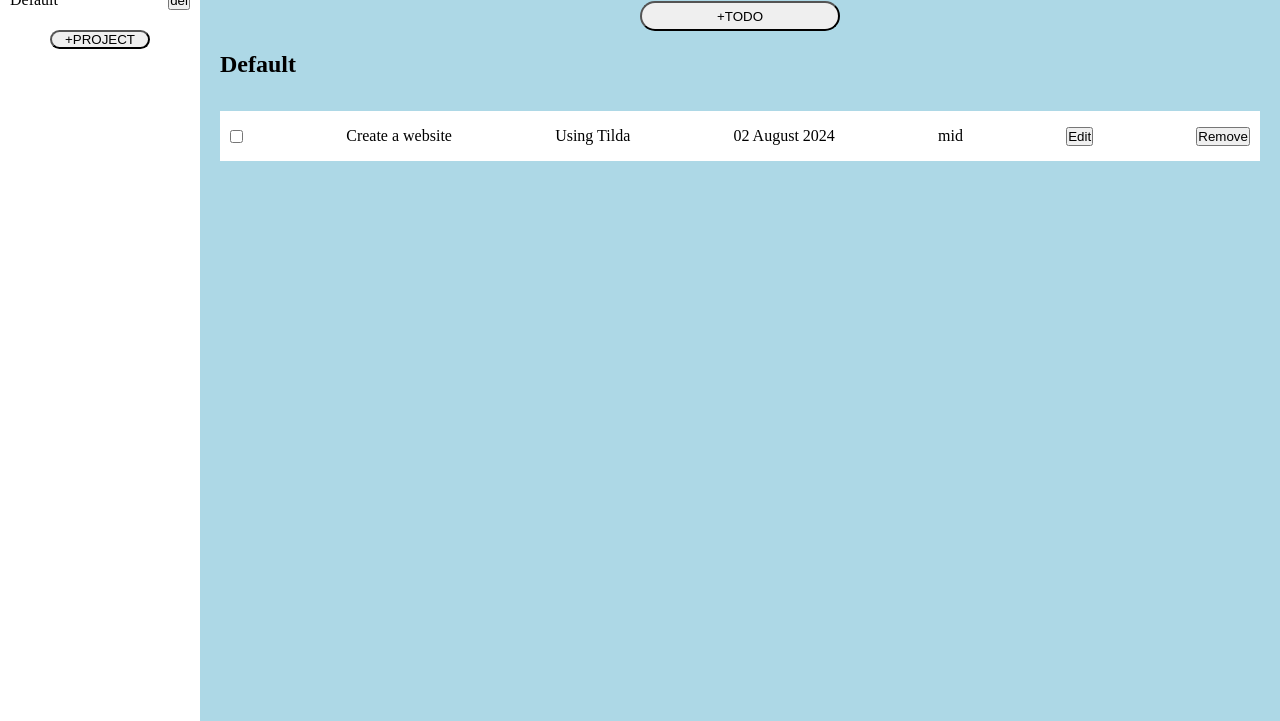
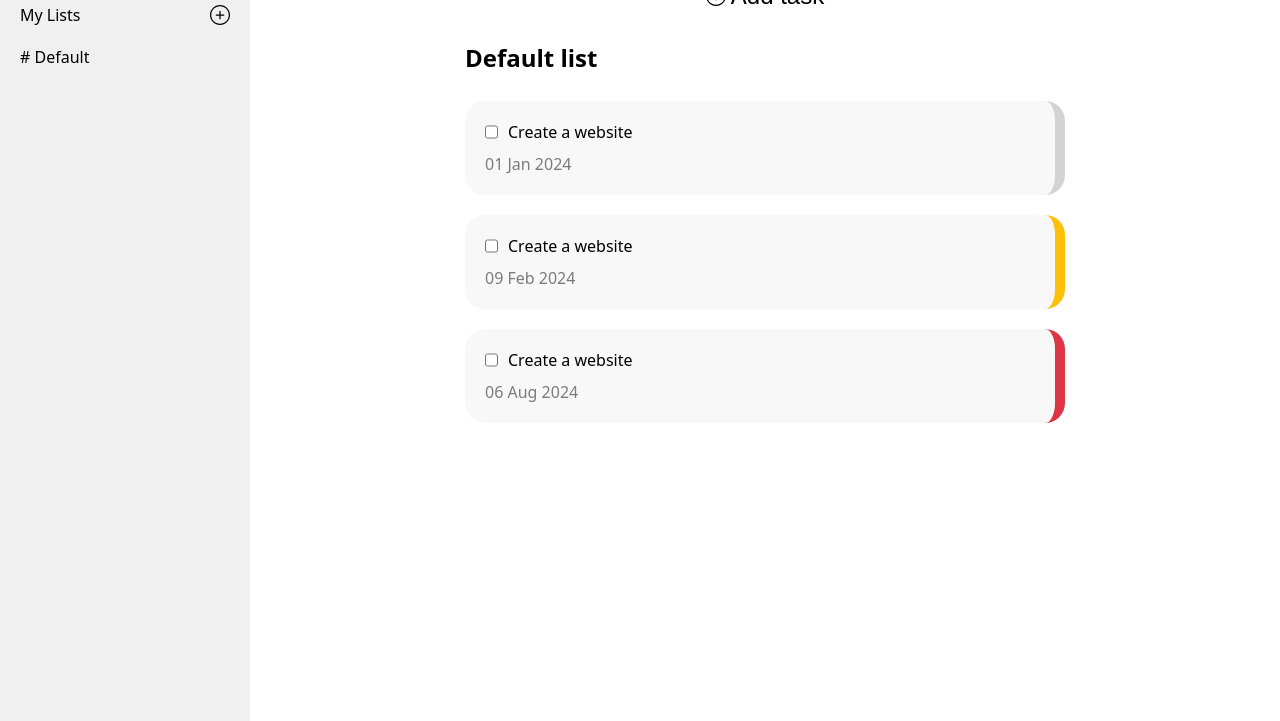
Before and after one commit to danvitu/todo-app-top, a website built with webpack: page src/index.html in a window 1280 px wide. Shown: the part 79-800 px from the top of the page. Built offline with nearby package versions, Linux system fonts and the light colour scheme.

Commit message:
Fix bugs and style all app

```diff
--- a/src/createProject.js
+++ b/src/createProject.js
@@ -1,3 +1,5 @@
+import { saveToStorage } from "./localStorage";
+
 const Projects = [];
 
 function createNewList(list) {
@@ -8,6 +10,7 @@ function createNewList(list) {
 
 function addListToProjects(list) {
   Projects.push(list);
+  saveToStorage(Projects);
 }
 
 export { Projects, createNewList, addListToProjects }
--- a/src/createTodo.js
+++ b/src/createTodo.js
@@ -1,11 +1,12 @@
 import { Projects } from "./createProject";
 import { format } from "date-fns";
+import { saveToStorage } from "./localStorage";
 
 function createNewTodo (title, desc, dueDate, priority, list) {
   const complete = false;
   return {title,
           desc,
-          dueDate: format(new Date(dueDate), 'dd LLLL yyyy'),
+          dueDate: format(new Date(dueDate), 'dd LLL yyyy'),
           priority,
           list,
           complete}
@@ -17,15 +18,11 @@ function addTodoToList (todo) {
       list.todos.push(todo);
     }
   });
-  console.log(Projects);
-}
-
-function editTodo (todo) {
-  todo.title = 'New Title';
+  saveToStorage(Projects);
 }
 
 function changeCompleteStatus (todo) {
   todo.complete = !todo.complete;
 }
 
-export { createNewTodo, addTodoToList, editTodo, changeCompleteStatus}
+export { createNewTodo, addTodoToList, changeCompleteStatus}
--- a/src/displayController.js
+++ b/src/displayController.js
@@ -1,5 +1,7 @@
 import { Projects } from "./createProject";
-import { editTodo, changeCompleteStatus } from "./createTodo";
+import { changeCompleteStatus } from "./createTodo";
+import DelIcon from "./icons/delete-1487-svgrepo-com.svg";
+import { saveToStorage } from "./localStorage";
 
 function displayProjects() {
   const projectsList = document.querySelector('.projects');
@@ -12,7 +14,7 @@ function displayProjects() {
 
     const projectName = document.createElement('div');
     projectName.classList.toggle('project-name');
-    projectName.textContent = list.name;
+    projectName.textContent = `# ${list.name}`;
     projectContainer.appendChild(projectName);
 
     projectName.addEventListener('click', () => {
@@ -20,12 +22,19 @@ function displayProjects() {
     });
 
     const projectRemoveButton = document.createElement('button');
-    projectRemoveButton.textContent = 'del';
+    projectRemoveButton.classList.toggle('project-remove-button');
     projectContainer.appendChild(projectRemoveButton);
-
+    const deleteIcon = new Image();
+    deleteIcon.src = DelIcon;
+    deleteIcon.setAttribute('height', '20px');
+    if (list.name !== 'Default') {
+    projectRemoveButton.appendChild(deleteIcon);
+    }
     projectRemoveButton.addEventListener('click', () => {
       Projects.splice(projectContainer.dataset.index, 1);
       displayProjects();
+      displayTodos(Projects[0]);
+      saveToStorage(Projects);
     })
 
     projectsList.appendChild(projectContainer);
@@ -37,13 +46,23 @@ function displayTodos(list) {
   todos.textContent = '';
   const projectName = document.createElement('h2');
   projectName.classList.toggle('project-name');
-  projectName.textContent = list.name;
+  projectName.textContent = `${list.name} list`;
   todos.appendChild(projectName);
+  const itemsContainer = document.createElement('div');
+  itemsContainer.classList.toggle('items-container');
+  todos.appendChild(itemsContainer);
 
   list.todos.forEach((todoItem) => {
     const todo = document.createElement('div');
     todo.classList.toggle('todo-item');
     todo.setAttribute('data-index', list.todos.indexOf(todoItem));
+    const todoContainerForTitle = document.createElement('div');
+    const todoContainerForOthers = document.createElement('div');
+    todoContainerForTitle.classList.toggle('todo-cont-title');
+    todoContainerForOthers.classList.toggle('todo-cont-others');
+
+    const todoCompleteAndTitle = document.createElement('div');
+    todoCompleteAndTitle.classList.toggle('todo-complete-title');
 
     const todoComplete = document.createElement('input');
     todoComplete.setAttribute('type', 'checkbox');
@@ -51,59 +70,79 @@ function displayTodos(list) {
       todo.classList.toggle('completed');
       todoComplete.setAttribute('checked', 'checked');
     }
-    todo.appendChild(todoComplete);
+    todoCompleteAndTitle.appendChild(todoComplete);
 
-    todoComplete.addEventListener('change', () => {
+    todoComplete.addEventListener('click', (e) => {
       changeCompleteStatus(todoItem);
       if (todoItem.complete) {
         todo.classList.toggle('completed');
       } else {
         todo.classList.remove('completed');
       }
-      console.log(todoItem);
+      e.stopImmediatePropagation()
     });
 
     const todoTitle = document.createElement('p');
     todoTitle.textContent = todoItem.title;
-    todo.appendChild(todoTitle);
+    todoCompleteAndTitle.appendChild(todoTitle);
+
+    todoContainerForTitle.appendChild(todoCompleteAndTitle);
+
+    const todoDate = document.createElement('p');
+    todoDate.classList.toggle('todo-date');
+    todoDate.textContent = todoItem.dueDate;
+    todoContainerForTitle.appendChild(todoDate);
 
     const todoDesc = document.createElement('p');
+    todoDesc.classList.toggle('todo-desc');
     todoDesc.textContent = todoItem.desc;
-    todo.appendChild(todoDesc);
-
-    const todoDate = document.createElement('p');
-    todoDate.textContent = todoItem.dueDate;
-    todo.appendChild(todoDate);
+    todoContainerForOthers.appendChild(todoDesc);
 
     const todoPriority = document.createElement('p');
     todoPriority.textContent = todoItem.priority;
-    todo.appendChild(todoPriority);
+    todoPriority.classList.toggle('priority');
+    switch (todoItem.priority) {
+      case 'low':
+        todoPriority.classList.toggle('low-priority');
+        todo.classList.toggle('todo-low-priority');
+        break;
+      case 'medium':
+        todoPriority.classList.toggle('mid-priority');
+        todo.classList.toggle('todo-mid-priority');
+        break;
+      case 'high':
+        todoPriority.classList.toggle('high-priority');
+        todo.classList.toggle('todo-high-priority');
+        break;
+    }
+    todoContainerForOthers.appendChild(todoPriority);
 
-    // Add edit Todo button
-
-    const todoEditButton = document.createElement('button');
-    todoEditButton.classList.toggle('btn-edit-todo');
-    todoEditButton.textContent = 'Edit';
-    todo.appendChild(todoEditButton);
-
-    todoEditButton.addEventListener('click', () => {
-      editTodo(todoItem);
-      displayTodos(list);
-    });
 
     // Add remove Todo button
 
     const todoRemoveButton = document.createElement('button');
     todoRemoveButton.classList.toggle('btn-remove-todo');
-    todoRemoveButton.textContent = 'Remove';
-    todo.appendChild(todoRemoveButton);
+    const deleteIcon = new Image();
+    deleteIcon.src = DelIcon;
+    deleteIcon.setAttribute('height', '20px');
+    todoRemoveButton.appendChild(deleteIcon);
+    todoContainerForOthers.appendChild(todoRemoveButton);
 
     todoRemoveButton.addEventListener('click', () => {
       list.todos.splice(todo.dataset.index, 1);
       displayTodos(list);
     });
 
-    todos.appendChild(todo);
+    todo.appendChild(todoContainerForTitle);
+    todo.addEventListener('click', () => {
+      if (!todo.contains(todoContainerForOthers)) {
+      todo.appendChild(todoContainerForOthers);
+      } else {
+      todo.removeChild(todoContainerForOthers);
+      }
+    });
+
+    itemsContainer.appendChild(todo);
   })
 }
 
--- a/src/index.html
+++ b/src/index.html
@@ -8,40 +8,47 @@
 <body>
   <dialog class="new-todo-dialog">
     <form method="dialog" class="add-form" id="addform">
-      <label for="title">Todo Title</label>
-      <input type="text" name="title" id="title" required>
-      <label for="description">Todo Desc</label>
-      <input type="text" name="description" id="description">
+      <div class="form-content">
+        <label for="title">Todo</label>
+        <input type="text" name="title" id="title" maxlength="80" required>
+        <label for="description">Description</label>
+        <input type="text" name="description" id="description" maxlength="80">
         <label for="dueDate">Due Date</label>
         <input type="date" name="dueDate" id="dueDate" required>
-      <label for="priority">Priority</label>
+        <label for="priority">Choose priority</label>
         <select name="priority" id="priority">
           <option value="low">Low</option>
-        <option value="mid">Mid</option>
+          <option value="medium">Medium</option>
           <option value="high">High</option>
         </select>
-      <label for="list">List</label>
+        <label for="list">Choose list</label>
         <select name="list" id="list">
         </select>
+      </div>
+      <div class="modal-buttons">
         <button class="add-button" autofocus>Add To Do</button>
-      <button type="button" class="close-modal">Close</button>
+        <button type="button" class="close-modal">Cancel</button>
+      </div>
     </form>
   </dialog>
   <div class="container">
-    <div class="header">
+    <div class="sidebar">
+      <div class="menu">
         <div class="logo">
           <h1>ToDo App</h1>
         </div>
+        <div class="projects-header">
+          <p>My Lists</p>
+          <button class="btn-new-project-modal"></button>
         </div>
-    <div class="sidebar">
-      <div class="menu">
         <div class="projects">
         </div>
-        <button class="btn-new-project-modal">+PROJECT</button>
       </div>
     </div>
     <div class="main">
-      <button class="btn-new-todo-modal">+TODO</button>
+      <button class="btn-new-todo-modal">
+        <p class="add-task-text-button">Add task</p>
+      </button>
       <div class="todos">
       </div>
     </div>
--- a/src/index.js
+++ b/src/index.js
@@ -2,18 +2,33 @@ import './style.css';
 import { displayProjects, displayTodos } from './displayController';
 import { initializeTodoModal, addTodoModal, addProjectModal } from './popups';
 import { createNewTodo, addTodoToList } from './createTodo';
-import { createNewList, addListToProjects } from './createProject';
+import { Projects, createNewList, addListToProjects, loadProjectsFromLocalStorage } from './createProject';
+import { loadFromStorage } from './localStorage';
 
-// Create default Project
 const defList = createNewList('Default');
 addListToProjects(defList);
 
-// Test Todo
-const newTodo = createNewTodo('Create a website', 'Using Tilda', '2024 8 2', 'mid', 'Default');
+const newTodo = createNewTodo('Create a website', 'Using Tilda', '2024 1 1', 'low', 'Default');
+const newTodo2 = createNewTodo('Create a website', 'Using JavaScript', '2024 2 9', 'medium', 'Default');
+const newTodo3 = createNewTodo('Create a website', 'Using React', '2024 8 6', 'high', 'Default');
 addTodoToList(newTodo);
+addTodoToList(newTodo2);
+addTodoToList(newTodo3);
 
+displayProjects();
 displayTodos(defList);
-displayProjects();
 addProjectModal();
 initializeTodoModal();
 addTodoModal();
+
+// const fromStorage = loadFromStorage();
+// console.log(fromStorage);
+
+// fromStorage.forEach(list => {
+//   addListToProjects(createNewList(list.name));
+//   displayProjects();
+//   list.todos.forEach(todo => {
+//     addTodoToList(createNewTodo(todo.title, todo.desc, todo.dueDate, todo.priority, todo.list));
+//     displayTodos(list);
+//   })
+// });
--- /dev/null
+++ b/src/localStorage.js
@@ -0,0 +1,9 @@
+function saveToStorage(projects) {
+  localStorage.setItem('projects', JSON.stringify(projects));
+}
+
+function loadFromStorage() {
+  return JSON.parse(localStorage.getItem('projects'));
+}
+
+export {saveToStorage, loadFromStorage}
--- a/src/popups.js
+++ b/src/popups.js
@@ -1,25 +1,38 @@
 import { createNewTodo, addTodoToList } from "./createTodo";
 import { Projects, createNewList, addListToProjects } from "./createProject";
 import { displayProjects, displayTodos } from "./displayController";
+import Icon from './icons/plus-circle-svgrepo-com.svg';
+
+function createPlusIcon() {
+  const plusIcon = new Image();
+  plusIcon.src = Icon;
+  plusIcon.setAttribute('height', '20px');
+  return plusIcon;
+}
 
 function addProjectModal() {
   const addNewProjectModal = document.querySelector('.btn-new-project-modal');
+  addNewProjectModal.appendChild(createPlusIcon());
   addNewProjectModal.addEventListener('click', () => {
     let propmtInput = prompt('Enter new Project name');
-    if (propmtInput === null || propmtInput === '') {
+    if (propmtInput === '') {
       alert('Project should have name');
+      return
+    }
+    if (propmtInput === null) {
       return
     }
     const newList = createNewList(propmtInput);
     addListToProjects(newList);
     displayProjects();
-    console.log(Projects);
   });
 }
 
 function initializeTodoModal() {
   const openTodoModal = document.querySelector('.new-todo-dialog');
   const addNewTodoButton = document.querySelector('.btn-new-todo-modal');
+  const addTaskButtonText = document.querySelector('.add-task-text-button');
+  addNewTodoButton.insertBefore(createPlusIcon(), addTaskButtonText);
   addNewTodoButton.addEventListener('click', () => {
     openTodoModal.showModal();
     refreshModalLists();
--- a/src/style.css
+++ b/src/style.css
@@ -4,43 +4,35 @@
   margin: 0;
 }
 
-.logo {
-  display: flex;
-  align-items: center;
-  justify-content: center;
-  color: #111111;
+body {
+  font-family: system-ui, "Segoe UI", Roboto, Helvetica, Arial, sans-serif, "Apple Color Emoji", "Segoe UI Emoji", "Segoe UI Symbol";
 }
 
 .container {
   display: grid;
-  grid-template-rows: 60px 1fr;
-  grid-template-columns: 200px 1fr;
+  grid-template-columns: 250px 1fr;
+  grid-template-rows: 1fr;
   height: 100vh;
 }
 
-.header {
-  grid-column: 1 / 3;
-
-  border-bottom: 3px solid black;
-  display: flex;
-  padding-left: 10px;
+.sidebar {
+  grid-column: 1 / 2;
+  padding: 20px;
+  background-color: #f0f0f0;
 }
 
-.sidebar {
-  grid-row: 2 / 3;
-  background-color: rgb(255, 255, 255);
+.logo {
+  display: flex;
+  align-items: center;
 }
 
 .main {
   grid-column: 2 / 3;
-  grid-row: 2 / 3;
-  background-color: lightblue;
 }
 
 .menu {
   display: grid;
   gap: 20px;
-  padding: 10px;
 }
 
 .projects {
@@ -49,47 +41,152 @@
   gap: 10px;
 }
 
+.projects-header {
+  display: flex;
+  justify-content: space-between;
+  align-items: center;
+}
+
 .project {
   display: flex;
   justify-content: space-between;
+  align-items: center;
 }
 
-.project-name:hover {
+button.project-remove-button {
+  border: none;
+}
+
+button.btn-remove-todo {
+  border: none;
+  background-color: transparent;
+  opacity: 0.75;
+}
+
+button.btn-edit-todo {
+  border: none;
+  background-color: transparent;
+  opacity: 0.75;
+}
+
+.project:hover {
   cursor: pointer;
 }
 
 button.btn-new-project-modal {
-  width: 100px;
-  border-radius: 10px;
-  justify-self: center;
+  border-style: none;
+  display: flex;
+  justify-content: center;
+  align-items: center;
+  font-size: 1.5rem;
+  background-color: transparent;
 }
 
 .main {
   display: grid;
-  padding: 20px;
-  grid-template-rows: 30px 1fr;
+  padding: 50px;
+  grid-template-rows: 50px 1fr;
   gap: 20px;
+  justify-content: center;
+}
+
+button {
+  cursor: pointer;
 }
 
 button.btn-new-todo-modal {
-  width: 200px;
   justify-self: center;
+  border-style: none;
+  display: flex;
+  justify-content: center;
+  align-items: center;
+  gap: 5px;
+  padding: 0 10px;
+  font-size: 1.5rem;
   border-radius: 20px;
+  background-color: transparent;
+}
+
+.modal-buttons {
+  display: flex;
+  gap: 10px;
+  /* justify-content: space-between; */
+}
+
+.modal-buttons > button {
+  padding: 10px;
+  border-radius: 15px;
+}
+
+button.btn-new-todo-modal:hover {
+  background-color: #ececec;
+}
+
+input, select {
+  padding: 10px;
+}
+
+.form-content > :user-invalid {
+  border-style: solid;
+  border-color: red
 }
 
 .todos {
   grid-row: 2 / 3;
   display: grid;
-  grid-auto-rows: 50px;
   gap: 10px;
+  width: 600px;
+  grid-template-rows: 50px 1fr;
+  grid-template-columns: 1fr;
+}
+
+.items-container {
+  display: grid;
+  grid-auto-rows: min-content;
+  gap: 20px;
 }
 
 .todo-item {
   display: flex;
+  flex-direction: column;
   justify-content: space-between;
+  gap: 10px;
+  background-color: #f8f8f8;
+  border-radius: 20px;
+  padding: 20px;
+  cursor: pointer;
+}
+
+.todo-item:hover {
+  background-color: #f0f0f0;
+}
+
+.todo-complete-title {
+  display: flex;
+  gap: 10px;
+}
+
+.todo-cont-title, .todo-cont-others {
+  display: flex;
+  gap: 10px;
+}
+
+.todo-cont-title {
+  flex-direction: column;
+  align-items: start;
+}
+
+.todo-desc {
+  opacity: 0.5;
+}
+
+.todo-date {
+  opacity: 0.5;
+}
+
+.todo-cont-others {
+  justify-content: end;
   align-items: center;
-  background-color: white;
-  padding: 10px;
 }
 
 .new-todo-dialog {
@@ -104,15 +201,63 @@ dialog {
 .add-form {
   display: flex;
   flex-direction: column;
+  gap: 30px;
+}
+
+.form-content {
+  display: flex;
+  flex-direction: column;
   gap: 10px;
 }
 
+label {
+  font-size: 0.8rem;
+}
+
+dialog {
+  border: 5px solid #007bff;
+  padding: 20px;
+}
+
 dialog::backdrop {
-  background-color: blue;
+  background-color: #6c757d;
   opacity: 0.75;
 }
 
-.completed {
-  background-color: lightgreen;
+.todo-item.completed {
+  order: 1;
+}
+
+.completed > * {
   text-decoration: line-through;
+  opacity: 0.5;
 }
+
+.priority {
+  padding: 5px;
+  border-radius: 10px;
+}
+
+.low-priority {
+  background-color: lightgrey;
+}
+
+.mid-priority {
+  background-color: #ffc107;
+}
+
+.high-priority {
+  background-color: #dc3545;
+}
+
+.todo-low-priority {
+  border-right: 10px solid lightgrey;
+}
+
+.todo-mid-priority {
+  border-right: 10px solid #ffc107;
+}
+
+.todo-high-priority {
+  border-right: 10px solid #dc3545;
+}
--- a/webpack.config.js
+++ b/webpack.config.js
@@ -3,13 +3,12 @@ const HtmlWebpackPlugin = require('html-webpack-plugin');
 
 module.exports = {
   entry: './src/index.js',
-  mode: 'development',
+  mode: 'production',
   output: {
     filename: 'main.js',
     path: path.resolve(__dirname, 'dist'),
     clean: true,
   },
-  devtool: 'inline-source-map',
   plugins: [
     new HtmlWebpackPlugin({
         template: './src/index.html',
```
Also changed, not shown: dist/d6f9c69058c26f573934.svg (added), dist/ea69b56b7ead87a19cd2.svg (added), dist/index.html, dist/main.js, src/icons/delete-1487-svgrepo-com.svg (added), src/icons/edit-3-svgrepo-com.svg (added), src/icons/plus-circle-svgrepo-com.svg (added). Lines whose indentation alone changed are shown as unchanged.
